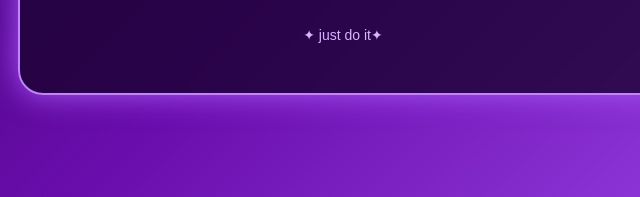
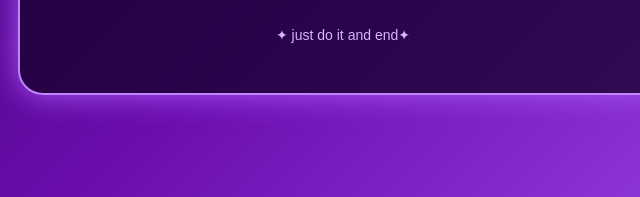
Before and after one commit to muhammadrafamuhammadrafa95-source/web-ambon, a plain HTML site: page index.html in a window 1280 px wide. Shown: the part 466-663 px from the top of the page, 297-937 px from the left. Drawn offline with Linux system fonts and the light colour scheme.

Commit message:
Update footer text to include 'and end'

```diff
--- a/index.html
+++ b/index.html
@@ -76,7 +76,7 @@
         </p>
 
         <footer>
-            ✦ just do it✦
+            ✦ just do it and end✦
         </footer>
     </div>
 
```
